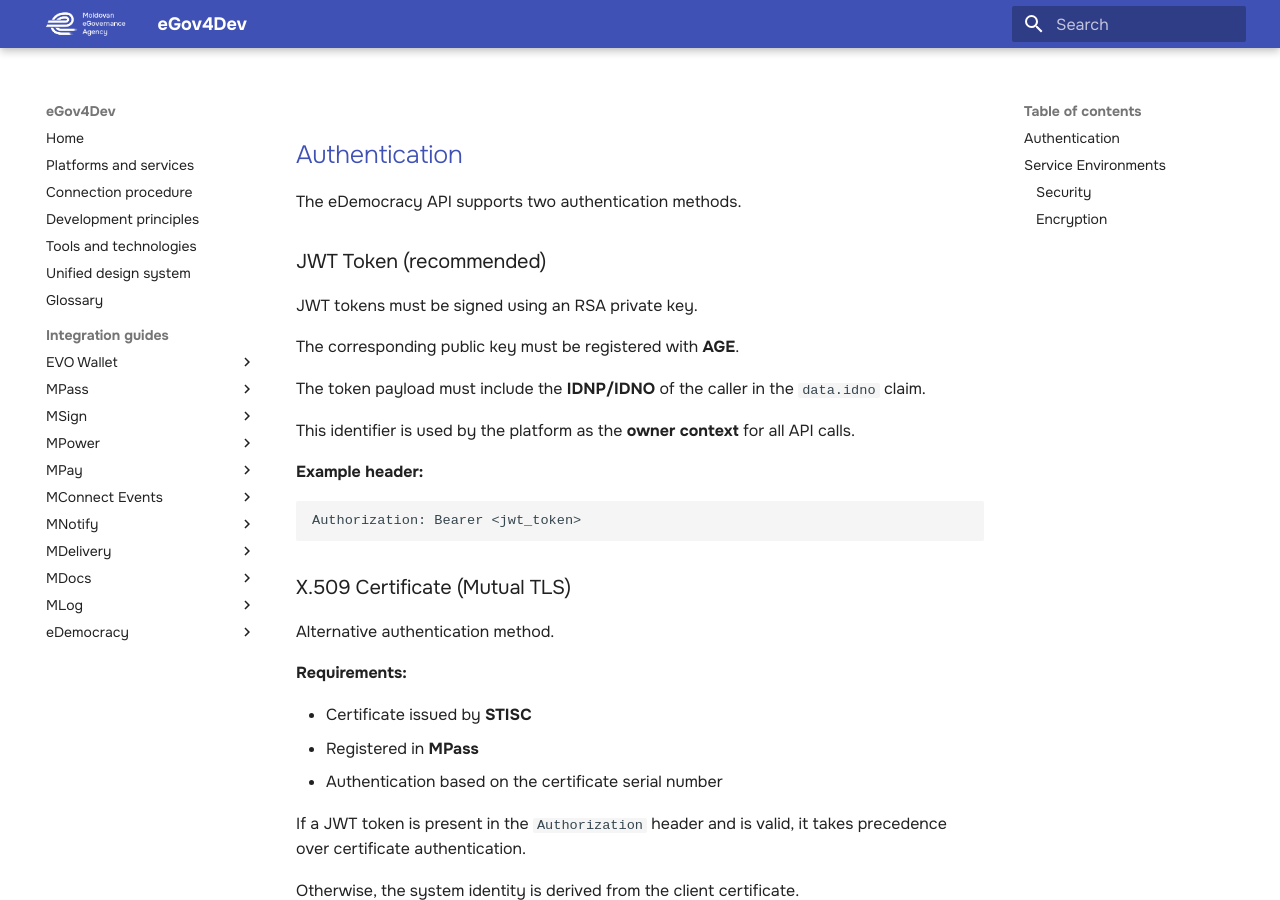
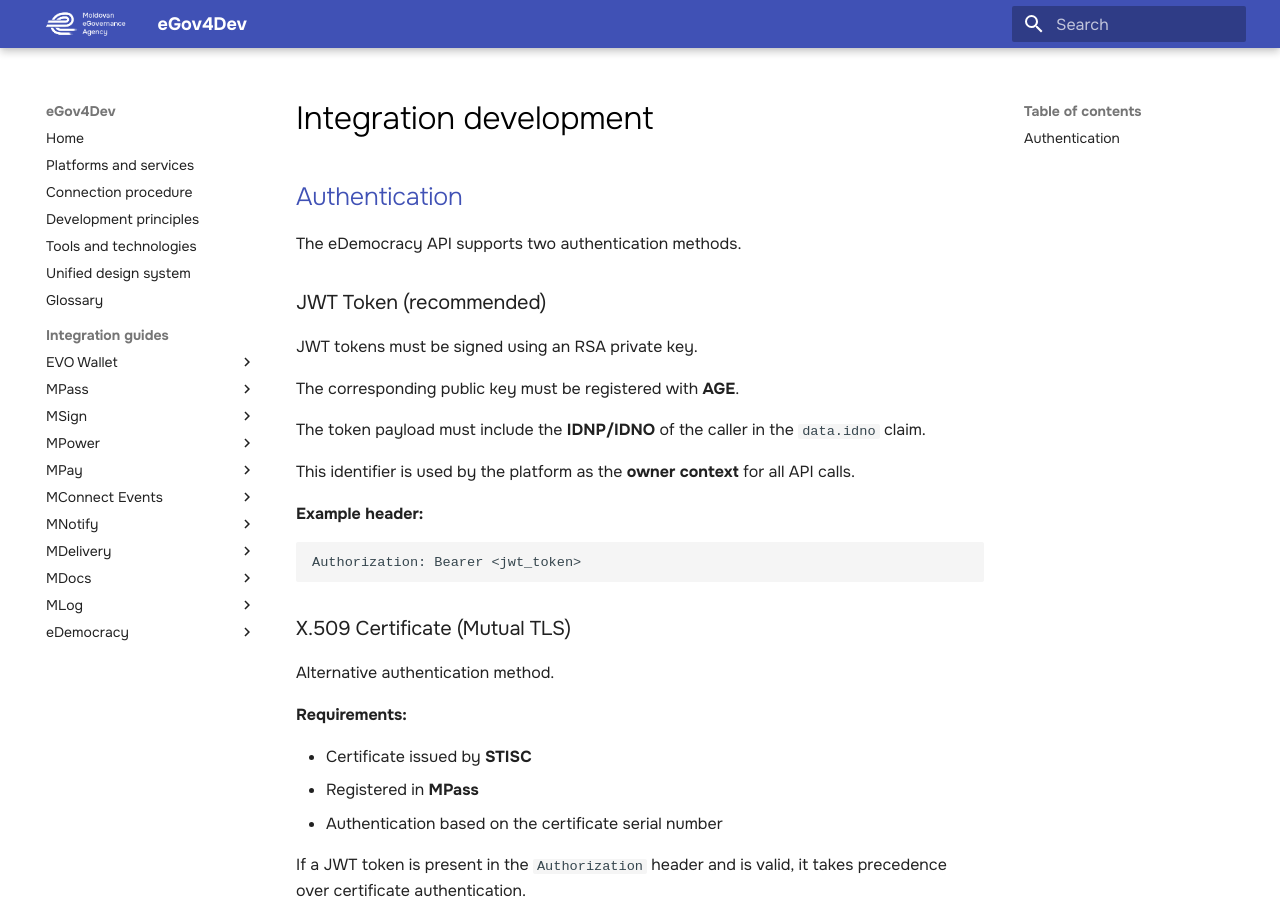
Before and after one commit to egov-moldova/egov4dev, an MkDocs documentation site: the page built from docs/guides/e-democracy/integration-development.md, in a window 1280 px wide and 900 px high. Built offline with MkDocs 1.6.1 and Material for MkDocs 9.7.7, drawn with Linux system fonts in a browser that asks for light colours.

Commit message:
Update integration-development.md

```diff
--- a/docs/guides/e-democracy/integration-development.md
+++ b/docs/guides/e-democracy/integration-development.md
@@ -1,3 +1,5 @@
+# Integration development
+
 ## Authentication
 
 The eDemocracy API supports two authentication methods.
```
